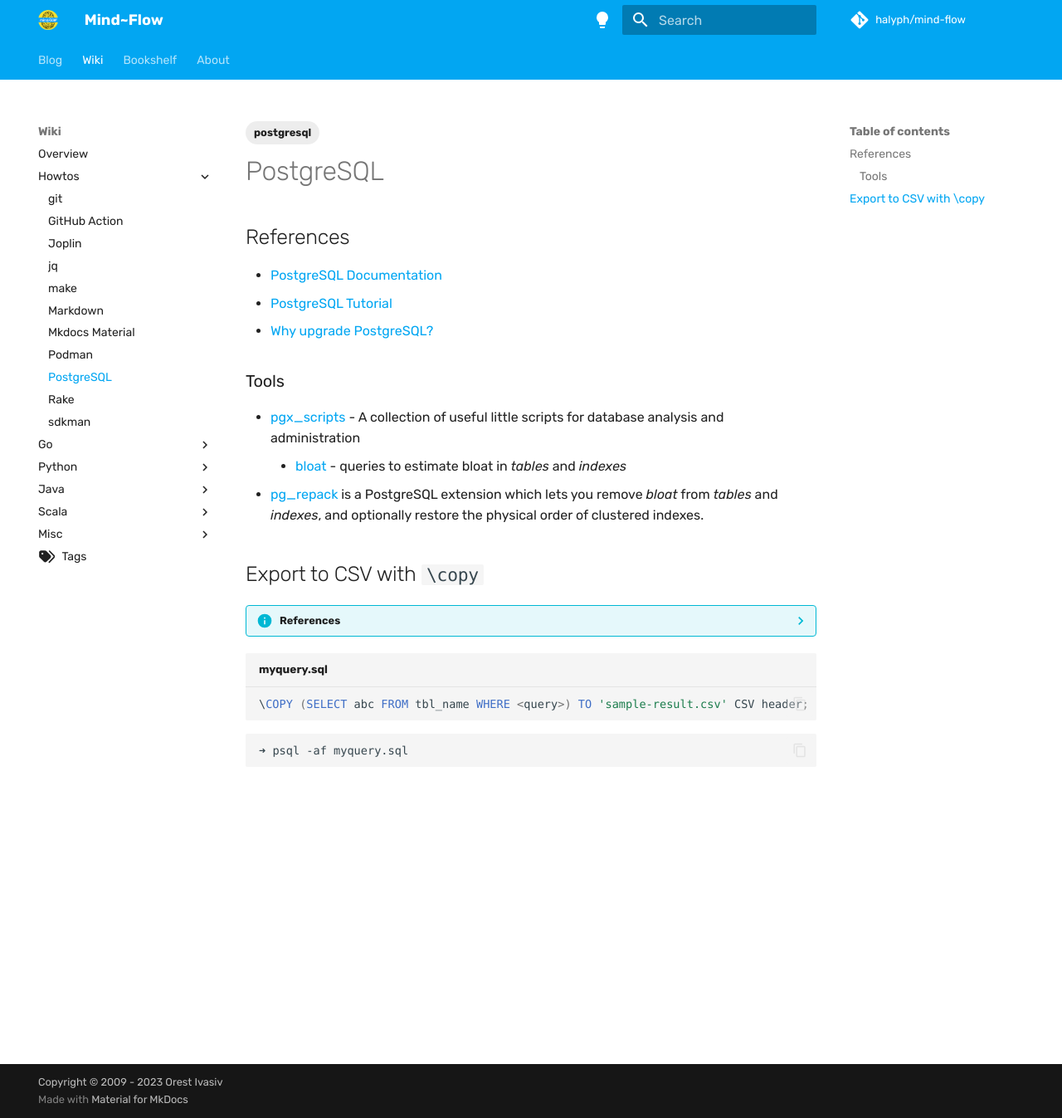
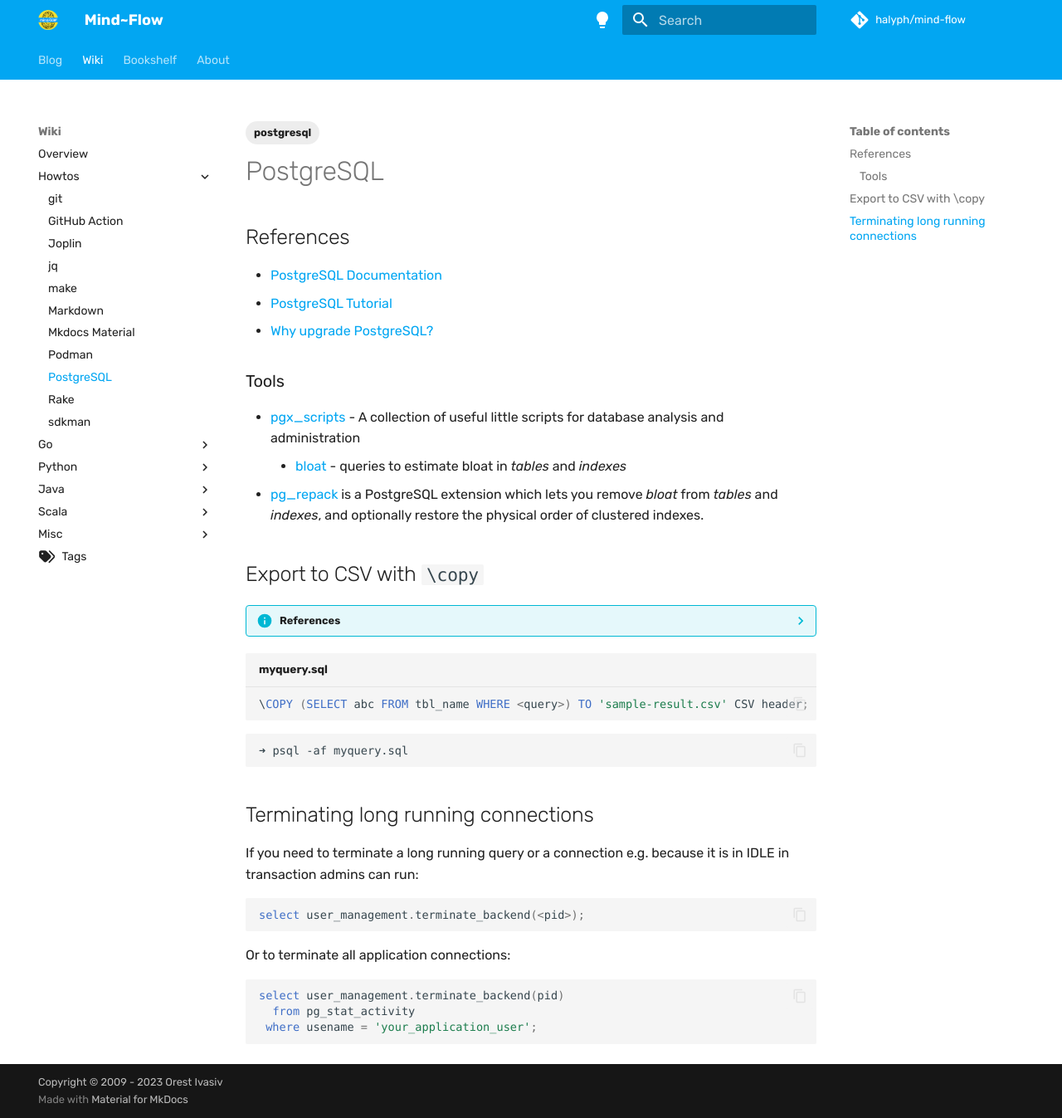
Before and after one commit to halyph/mind-flow, an MkDocs documentation site: the page built from docs/wiki/howtos/postgres.md, in a window 1280 px wide and 1347 px high. Shown: the whole window at 83% size. Built offline with MkDocs 1.6.1 and Material for MkDocs 9.7.7, drawn with Linux system fonts in a browser that asks for light colours; some web fonts are replaced; comment, search, counter and statistics services are not loaded.

Commit message:
upd postgre

````diff
--- a/docs/wiki/howtos/postgres.md
+++ b/docs/wiki/howtos/postgres.md
@@ -32,3 +32,19 @@ tags:
 ```shell
 ➜ psql -af myquery.sql
 ```
+
+## Terminating long running connections
+
+If you need to terminate a long running query or a connection e.g. because it is in IDLE in transaction admins can run:
+
+```sql
+select user_management.terminate_backend(<pid>);
+```
+
+Or to terminate all application connections:
+
+```sql
+select user_management.terminate_backend(pid)
+  from pg_stat_activity
+ where usename = 'your_application_user';
+```
````
